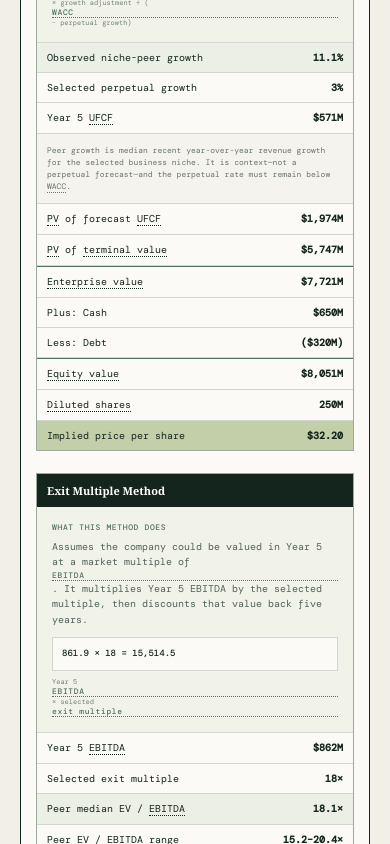
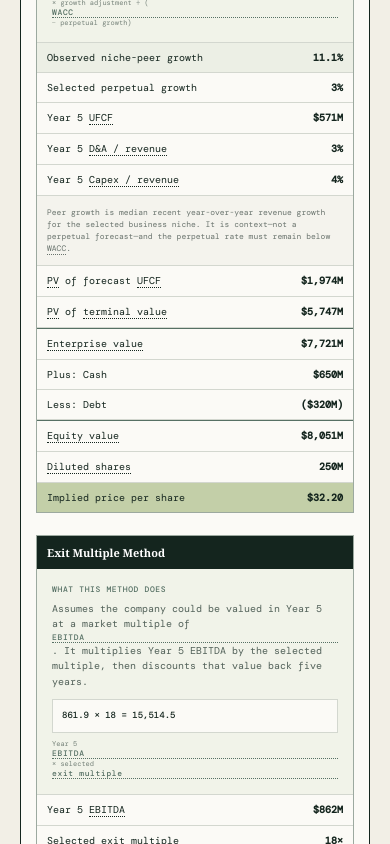
Before and after one commit to clairekyuh/dcf-automater, a Next.js app: page / in a window 390 px wide. Shown: the part 2020-2864 px from the top of the page. Built offline with nearby package versions, Linux system fonts and the light colour scheme; a web font is replaced by a local one.

Commit message:
Correct perpetual growth forecast model

```diff
--- a/app/page.tsx
+++ b/app/page.tsx
@@ -14,6 +14,8 @@ type HistoricalRow = {
   capexPercentRevenue: number;
   depreciation: number;
   freeCashFlow: number;
+  debt?: number;
+  interestExpense?: number;
 };
 type Comparable = {
   symbol: string;
@@ -38,6 +40,7 @@ type CompanyData = {
   company: { symbol: string; name: string; description: string; descriptionSource?: string; ipoDate?: string | null; exchange: string; currency: string; country: string; sector: string; industry: string };
   market: { marketCap: number; shares: number; estimatedPrice: number; priceDate?: string | null; priceBasis?: string; beta: number; priceHistory?: PricePoint[] };
   metrics: { revenueGrowth: number; revenue: number; ebitMargin: number; capexPercentRevenue: number; daPercentRevenue: number; cash: number; debt: number; taxRate: number };
+  forecast?: { year1Revenue: number; year2Revenue: number; year1Growth: number; year2Growth: number; source: string; sourceUrl: string } | null;
   comparison?: { company: Comparable; peers: Comparable[]; selectedPeerSymbols: string[]; industryGrowthRate: number | null; nicheLabel?: string; selectionBasis?: string; industryExplanation?: string; operatingCompetitors?: string[] };
   businessAnalysis?: {
     source: string;
@@ -121,7 +124,7 @@ const demo: CompanyData = {
 };
 
 const industryRules = [
-  { match: /AI-native GPU cloud|data-center ownership|data center/i, multiple: 12, wacc: 11, terminal: 2.5, margin: 18, note: "AI infrastructure can grow quickly, but GPU obsolescence, power availability, utilization, customer concentration, and heavy financing needs justify more conservative assumptions than asset-light software." },
+  { match: /AI-native GPU cloud|data-center ownership|data center/i, multiple: 12, wacc: 11, terminal: 2.5, margin: 22, da: 18, capex: 22, note: "AI infrastructure can grow quickly, but GPU obsolescence, power availability, utilization, customer concentration, and heavy financing needs justify a high discount rate and substantial continuing reinvestment." },
   { match: /software|internet|semiconductor|technology/i, multiple: 18, wacc: 9.5, terminal: 3, margin: 22, note: "Technology can support strong margins, but infrastructure-heavy companies require more reinvestment than asset-light software." },
   { match: /bank|insurance|financial/i, multiple: 11, wacc: 9, terminal: 2.5, margin: 18, note: "Financial companies normally require sector-specific equity valuation; this unlevered DCF is a directional cross-check." },
   { match: /biotech|pharma|health/i, multiple: 14, wacc: 10, terminal: 2.5, margin: 18, note: "Pipeline, patent, reimbursement, and regulatory outcomes can dominate historical trends." },
@@ -223,12 +226,15 @@ function recommendations(data: CompanyData) {
   const text = `${data.comparison?.nicheLabel || ""} ${data.company.sector} ${data.company.industry}`;
   const rule = industryRules.find((item) => item.match.test(text)) || { multiple: 10, wacc: 9.5, terminal: 2.5, margin: 15, note: "Use a conservative starting point and compare every assumption with direct industry peers." };
   const historicalGrowth = data.metrics.revenueGrowth;
-  const growth = historicalGrowth > 100 ? 40 : historicalGrowth > 50 ? 30 : historicalGrowth > 25 ? 20 : clamp(historicalGrowth * .65, 2, 18);
+  const growth = data.forecast?.year1Growth ?? (historicalGrowth > 100 ? 40 : historicalGrowth > 50 ? 30 : historicalGrowth > 25 ? 20 : clamp(historicalGrowth * .65, 2, 18));
   const margin = data.metrics.ebitMargin < 3 ? rule.margin : clamp(data.metrics.ebitMargin, 3, 40);
-  const da = clamp(data.metrics.daPercentRevenue || data.metrics.capexPercentRevenue * .75, 1, 50);
-  const capex = data.metrics.capexPercentRevenue > 50 ? clamp(da * 1.05, 20, 50) : clamp(data.metrics.capexPercentRevenue, 1, 30);
-  const riskPremium = (historicalGrowth > 50 ? 1.5 : 0) + (data.metrics.debt > data.metrics.revenue * 2 ? 1.5 : 0);
-  return { ...rule, growth: Math.round(growth * 10) / 10, margin: Math.round(margin * 10) / 10, da: Math.round(da * 10) / 10, capex: Math.round(capex * 10) / 10, wacc: Math.min(13, rule.wacc + riskPremium) };
+  const currentDa = clamp(data.metrics.daPercentRevenue || data.metrics.capexPercentRevenue * .75, 1, 50);
+  const da = "da" in rule && typeof rule.da === "number" ? rule.da : currentDa;
+  const currentCapex = data.metrics.capexPercentRevenue > 50 ? clamp(currentDa * 1.05, 20, 50) : clamp(data.metrics.capexPercentRevenue, 1, 30);
+  const capex = "capex" in rule && typeof rule.capex === "number" ? rule.capex : currentCapex;
+  const leverage = data.metrics.debt / Math.max(data.metrics.revenue, 1);
+  const riskPremium = leverage > 2 ? 1 : leverage > 1 ? .5 : 0;
+  return { ...rule, growth: Math.round(clamp(growth, -30, 200) * 10) / 10, margin: Math.round(margin * 10) / 10, da: Math.round(da * 10) / 10, capex: Math.round(capex * 10) / 10, wacc: Math.min(13, rule.wacc + riskPremium) };
 }
 
 function buildModel(data: CompanyData): Model {
@@ -264,24 +270,42 @@ function calculate(
   const terminalGrowth = overrides.terminalGrowth ?? model.terminalGrowth;
   const exitMultiple = overrides.exitMultiple ?? model.exitMultiple;
   const wacc = waccPercent / 100;
+  const forecast = data.forecast;
+  const startingGrowth = Math.max(terminalGrowth, model.growth + growthShift);
+  const secondYearGrowth = forecast
+    ? forecast.year2Growth + (startingGrowth - forecast.year1Growth) * .6
+    : null;
+  const normalizedYearFiveGrowth = secondYearGrowth === null
+    ? terminalGrowth
+    : Math.max(terminalGrowth + 2, Math.min(10, Math.max(0, secondYearGrowth) * .25));
+  const startingDaPercent = Math.min(Math.max(model.da, data.metrics.daPercentRevenue || model.da), Math.max(50, model.da));
+  const startingCapexPercent = Math.min(Math.max(model.capex, data.metrics.capexPercentRevenue || model.capex), Math.max(80, model.capex));
   const years = Array.from({ length: 5 }, (_, index) => {
     const year = index + 1;
-    const fade = 1 - index * .2;
-    const startingGrowth = Math.max(terminalGrowth, model.growth + growthShift);
-    const growth = (terminalGrowth + (startingGrowth - terminalGrowth) * fade) / 100;
+    const fallbackFade = 1 - index * .2;
+    const forecastGrowth = forecast && secondYearGrowth !== null
+      ? index === 0
+        ? startingGrowth
+        : index === 1
+          ? secondYearGrowth
+          : secondYearGrowth + (normalizedYearFiveGrowth - secondYearGrowth) * ((index - 1) / 3)
+      : terminalGrowth + (startingGrowth - terminalGrowth) * fallbackFade;
+    const growth = forecastGrowth / 100;
     revenue *= 1 + growth;
     const targetMargin = model.margin + marginShift;
     const forecastMargin = data.metrics.ebitMargin + (targetMargin - data.metrics.ebitMargin) * (year / 5);
     const ebit = revenue * forecastMargin / 100;
     const tax = Math.max(0, ebit * model.tax / 100);
     const nopat = ebit - tax;
-    const depreciation = revenue * model.da / 100;
-    const capex = revenue * model.capex / 100;
+    const daPercent = startingDaPercent + (model.da - startingDaPercent) * (year / 5);
+    const capexPercent = startingCapexPercent + (model.capex - startingCapexPercent) * (year / 5);
+    const depreciation = revenue * daPercent / 100;
+    const capex = revenue * capexPercent / 100;
     const changeNwc = Math.max(0, revenue - previousRevenue) * model.nwc / 100;
     const fcf = nopat + depreciation - capex - changeNwc;
     const discountFactor = 1 / Math.pow(1 + wacc, year);
     previousRevenue = revenue;
-    return { year, growth: growth * 100, margin: forecastMargin, revenue, ebit, tax, nopat, depreciation, capex, changeNwc, fcf, discountFactor, pv: fcf * discountFactor };
+    return { year, growth: growth * 100, margin: forecastMargin, daPercent, capexPercent, revenue, ebit, tax, nopat, depreciation, capex, changeNwc, fcf, discountFactor, pv: fcf * discountFactor };
   });
   const last = years[4];
   const terminalValue = method === "perpetuity"
@@ -367,7 +391,9 @@ function DefinedTerm({ term, children }: { term: DefinedTermKey; children: strin
 const DCF_ROW_TERMS: Record<string, DefinedTermKey> = {
   EBIT: "ebit",
   NOPAT: "nopat",
+  "D&A / revenue": "da",
   "Depreciation & amortization": "da",
+  "Capex / revenue": "capex",
   "Capital expenditures": "capex",
   "Change in net working capital": "nwc",
   "Unlevered Free Cash Flow (UFCF)": "ufcf",
@@ -411,6 +437,8 @@ function ValuationBridge({ title, result, model, method, data }: { title: string
       <div className="reference-row"><span>Observed niche-peer growth</span><b>{industryGrowth === null ? "—" : `${fmt.format(industryGrowth)}%`}</b></div>
       <div><span>Selected perpetual growth</span><b>{fmt.format(model.terminalGrowth)}%</b></div>
       <div><span>Year 5 <DefinedTerm term="ufcf">UFCF</DefinedTerm></span><b>{usd0.format(yearFive.fcf)}M</b></div>
+      <div><span>Year 5 <DefinedTerm term="da">D&amp;A / revenue</DefinedTerm></span><b>{fmt.format(yearFive.daPercent)}%</b></div>
+      <div><span>Year 5 <DefinedTerm term="capex">Capex / revenue</DefinedTerm></span><b>{fmt.format(yearFive.capexPercent)}%</b></div>
       <p className="bridge-note">Peer growth is median recent year-over-year revenue growth for the selected business niche. It is context—not a perpetual forecast—and the perpetual rate must remain below <DefinedTerm term="wacc">WACC</DefinedTerm>.</p>
     </> : <>
       <div className="method-explainer"><span>WHAT THIS METHOD DOES</span><p>Assumes the company could be valued in Year 5 at a market multiple of <DefinedTerm term="ebitda">EBITDA</DefinedTerm>. It multiplies Year 5 EBITDA by the selected multiple, then discounts that value back five years.</p><code>{fmt.format(yearFiveEbitda)} × {fmt.format(model.exitMultiple)} = {fmt.format(result.terminalValue)}</code><small>Year 5 <DefinedTerm term="ebitda">EBITDA</DefinedTerm> × selected <DefinedTerm term="exitMultiple">exit multiple</DefinedTerm></small></div>
@@ -598,7 +626,9 @@ export default function Home() {
     { label: "% Margin", actual: data.metrics.ebitMargin, values: result.years.map((year) => year.margin), type: "percent" },
     { label: "Less: Cash taxes", actual: null, values: result.years.map((year) => year.tax), type: "negative" },
     { label: "NOPAT", actual: null, values: result.years.map((year) => year.nopat), type: "total" },
+    { label: "D&A / revenue", actual: data.metrics.daPercentRevenue, values: result.years.map((year) => year.daPercent), type: "percent" },
     { label: "Plus: D&A", actual: latest?.depreciation ?? data.metrics.revenue * data.metrics.daPercentRevenue / 100, values: result.years.map((year) => year.depreciation) },
+    { label: "Capex / revenue", actual: data.metrics.capexPercentRevenue, values: result.years.map((year) => year.capexPercent), type: "percent" },
     { label: "Less: Capex", actual: latest?.capex ?? data.metrics.revenue * data.metrics.capexPercentRevenue / 100, values: result.years.map((year) => year.capex), type: "negative" },
     { label: "Less: Increase in NWC", actual: null, values: result.years.map((year) => year.changeNwc), type: "negative" },
     { label: "Unlevered Free Cash Flow (UFCF)", actual: latest?.freeCashFlow ?? null, values: result.years.map((year) => year.fcf), type: "total" },
@@ -626,7 +656,10 @@ export default function Home() {
   const riskFree = 4.5;
   const equityRiskPremium = 5;
   const costEquity = riskFree + beta * equityRiskPremium;
-  const preTaxDebt = 6;
+  const priorDebt = data.historical.length > 1 ? data.historical[data.historical.length - 2].debt : null;
+  const averageDebt = priorDebt && latest?.debt ? (priorDebt + latest.debt) / 2 : latest?.debt || model.debt;
+  const observedCostOfDebt = latest?.interestExpense && averageDebt ? latest.interestExpense / averageDebt * 100 : null;
+  const preTaxDebt = observedCostOfDebt && Number.isFinite(observedCostOfDebt) ? clamp(observedCostOfDebt, 3, 20) : 6;
   const referenceWacc = costEquity * equityWeight + preTaxDebt * (1 - model.tax / 100) * debtWeight;
 
   return <main>
@@ -659,18 +692,18 @@ export default function Home() {
       <div className="model-table-wrap"><table className="model-table"><thead><tr><th>DCF line item</th><th className="actual">{latest?.year || "Latest"}A</th>{result.years.map((year) => <th key={year.year}>YEAR {year.year}E</th>)}<th>Terminal</th></tr></thead><tbody>
         {tableRows.map((row) => <tr className={`${row.type === "total" ? "total" : ""} ${row.type === "percent" ? "percent-row" : ""}`} key={row.label}><td><DcfRowLabel label={row.label}/></td><td className="actual">{formatCell(row.actual, row.type)}</td>{row.values.map((value, index) => <td key={index}>{formatCell(value, row.type)}</td>)}<td>{row.label === "Unlevered Free Cash Flow (UFCF)" ? fmt.format(result.years[4].fcf) : row.label === "Perpetual-growth terminal value" ? fmt.format(perpetuity.terminalValue) : row.label === "PV of perpetual terminal value" ? fmt.format(perpetuity.pvTerminal) : row.label === "Exit-multiple terminal value" ? fmt.format(multiple.terminalValue) : row.label === "PV of exit-multiple terminal value" ? fmt.format(multiple.pvTerminal) : "—"}</td></tr>)}
       </tbody></table></div>
-      <p className="table-footnote">Hover over or focus any dotted-underlined term for a plain-English definition.</p>
+      <p className="table-footnote">Hover over or focus any dotted-underlined term for a plain-English definition. For capital-intensive companies, current D&amp;A and capex ratios fade toward the editable Year-5 targets shown below.</p>
     </section>
 
     <section className="sheet-section" id="assumptions">
       <div className="section-heading"><div><span className="section-index">03</span><p>INPUTS</p><h2>Editable assumptions</h2></div><div className="unit-note">GREEN CELLS ARE EDITABLE</div></div>
-      <div className="recommendation"><b>{data.comparison?.nicheLabel || data.company.industry} starting point</b><p>{rec.note}</p><span>{data.comparison?.industryGrowthRate === null || data.comparison?.industryGrowthRate === undefined ? "Niche-peer growth was unavailable. " : `Observed niche-peer revenue growth: ${fmt.format(data.comparison.industryGrowthRate)}%. `}This near-term benchmark is separate from the editable long-run terminal growth rate.</span></div>
+      <div className="recommendation"><b>{data.comparison?.nicheLabel || data.company.industry} starting point</b><p>{rec.note}</p>{data.forecast ? <span>Revenue forecast anchors: Year 1 {usd0.format(data.forecast.year1Revenue)}M ({fmt.format(data.forecast.year1Growth)}% growth) · Year 2 {usd0.format(data.forecast.year2Revenue)}M ({fmt.format(data.forecast.year2Growth)}% growth) · <a href={data.forecast.sourceUrl} target="_blank" rel="noreferrer">{data.forecast.source}</a>. Years 3–5 fade toward a normalized rate.</span> : <span>{data.comparison?.industryGrowthRate === null || data.comparison?.industryGrowthRate === undefined ? "Niche-peer growth was unavailable. " : `Observed niche-peer revenue growth: ${fmt.format(data.comparison.industryGrowthRate)}%. `}A validated two-year analyst forecast was unavailable, so the model uses the historical-growth fallback.</span>}</div>
       <div className="assumption-grid">
-        <NumberField label="Starting revenue growth" term="revenueGrowth" value={model.growth} suffix="%" help="Year 1 sales growth. The model fades it toward terminal growth over five years." onChange={(value) => update("growth", value)}/>
+        <NumberField label="Starting revenue growth" term="revenueGrowth" value={model.growth} suffix="%" help={data.forecast ? `Year 1 sales growth. The default is the current analyst-consensus estimate; editing it also adjusts the Year 2 anchor before growth fades toward maturity.` : "Year 1 sales growth. The model fades it toward terminal growth over five years."} onChange={(value) => update("growth", value)}/>
         <NumberField label="Target EBIT margin" term="ebitMargin" value={model.margin} suffix="%" help="Year 5 operating margin before interest and tax." onChange={(value) => update("margin", value)}/>
         <NumberField label="Tax rate" term="taxRate" value={model.tax} suffix="%" help="Normalized cash tax rate applied to positive EBIT." onChange={(value) => update("tax", value)}/>
-        <NumberField label="D&A / revenue" term="da" value={model.da} suffix="%" help="Non-cash depreciation and amortization added back to NOPAT." onChange={(value) => update("da", value)}/>
-        <NumberField label="Capex / revenue" term="capex" value={model.capex} suffix="%" help="Cash investment in long-lived operating assets." onChange={(value) => update("capex", value)}/>
+        <NumberField label="Target D&A / revenue" term="da" value={model.da} suffix="%" help="Normalized Year 5 depreciation and amortization as a share of revenue. The forecast fades from the latest reported ratio toward this target." onChange={(value) => update("da", value)}/>
+        <NumberField label="Target capex / revenue" term="capex" value={model.capex} suffix="%" help="Normalized Year 5 cash investment in long-lived assets as a share of revenue. The forecast fades from the latest ratio, capped at 80% in Year 0, toward this target." onChange={(value) => update("capex", value)}/>
         <NumberField label="NWC / new revenue" term="nwc" value={model.nwc} suffix="%" help="Working capital absorbed by each dollar of incremental revenue." onChange={(value) => update("nwc", value)}/>
         <NumberField label="WACC" term="wacc" value={model.wacc} suffix="%" help="Required return for debt and equity capital. It discounts forecast cash flows." onChange={(value) => update("wacc", value)}/>
         <NumberField label="Terminal growth" term="terminalGrowth" value={model.terminalGrowth} suffix="%" help="Long-run growth after Year 5. It must remain below WACC." onChange={(value) => update("terminalGrowth", value)}/>
@@ -680,7 +713,7 @@ export default function Home() {
         <NumberField label="Funded debt" term="fundedDebt" value={model.debt} suffix="$M" help="Debt subtracted from enterprise value. Review leases and other claims separately." onChange={(value) => update("debt", value)}/>
         <NumberField label="Diluted shares" term="dilutedShares" value={model.shares} suffix="M" help="Share count used to calculate value per share; check multi-class shares and dilution." onChange={(value) => update("shares", value)}/>
       </div>
-      <div className="assumption-bottom"><div className="wacc-table"><div className="sheet-bar"><DefinedTerm term="wacc">WACC</DefinedTerm> reference build</div><div><span><DefinedTerm term="riskFreeRate">Risk-free rate</DefinedTerm></span><b>{fmt.format(riskFree)}%</b></div><div><span><DefinedTerm term="beta">Beta</DefinedTerm></span><b>{fmt.format(beta)}×</b></div><div><span><DefinedTerm term="equityRiskPremium">Equity risk premium</DefinedTerm></span><b>{fmt.format(equityRiskPremium)}%</b></div><div><span><DefinedTerm term="costOfEquity">Implied cost of equity</DefinedTerm></span><b>{fmt.format(costEquity)}%</b></div><div><span><DefinedTerm term="equityWeight">Equity / capital</DefinedTerm></span><b>{fmt.format(equityWeight * 100)}%</b></div><div><span><DefinedTerm term="preTaxCostOfDebt">Pre-tax cost of debt</DefinedTerm></span><b>{fmt.format(preTaxDebt)}%</b></div><div><span><DefinedTerm term="debtWeight">Debt / capital</DefinedTerm></span><b>{fmt.format(debtWeight * 100)}%</b></div><div className="total"><span>Formula reference <DefinedTerm term="wacc">WACC</DefinedTerm></span><b>{fmt.format(referenceWacc)}%</b></div><small>The editable model WACC can include additional size, country, concentration, and execution risk.</small></div>
+      <div className="assumption-bottom"><div className="wacc-table"><div className="sheet-bar"><DefinedTerm term="wacc">WACC</DefinedTerm> reference build</div><div><span><DefinedTerm term="riskFreeRate">Risk-free rate</DefinedTerm></span><b>{fmt.format(riskFree)}%</b></div><div><span><DefinedTerm term="beta">Beta</DefinedTerm></span><b>{fmt.format(beta)}×</b></div><div><span><DefinedTerm term="equityRiskPremium">Equity risk premium</DefinedTerm></span><b>{fmt.format(equityRiskPremium)}%</b></div><div><span><DefinedTerm term="costOfEquity">Implied cost of equity</DefinedTerm></span><b>{fmt.format(costEquity)}%</b></div><div><span><DefinedTerm term="equityWeight">Equity / capital</DefinedTerm></span><b>{fmt.format(equityWeight * 100)}%</b></div><div><span><DefinedTerm term="preTaxCostOfDebt">Pre-tax cost of debt</DefinedTerm></span><b>{fmt.format(preTaxDebt)}%</b></div><div><span><DefinedTerm term="debtWeight">Debt / capital</DefinedTerm></span><b>{fmt.format(debtWeight * 100)}%</b></div><div className="total"><span>Formula reference <DefinedTerm term="wacc">WACC</DefinedTerm></span><b>{fmt.format(referenceWacc)}%</b></div><small>{observedCostOfDebt ? "Pre-tax debt cost uses trailing interest expense divided by average debt. " : "A 6% fallback debt cost is used because a reliable observed rate was unavailable. "}The editable model WACC can include additional size, country, concentration, and execution risk.</small></div>
         <div className="data-check"><div className="sheet-bar">Data checks</div><ul>{(data.qualityNotes?.length ? data.qualityNotes : ["Sample data is active. Enter a ticker to load Nasdaq financials."]).map((note) => <li key={note}>{note}</li>)}</ul></div>
       </div>
     </section>
```
Also changed, not shown: app/api/company/route.ts (+53 -5 lines), 1 other file (tests, documents, lock files or other folders).
